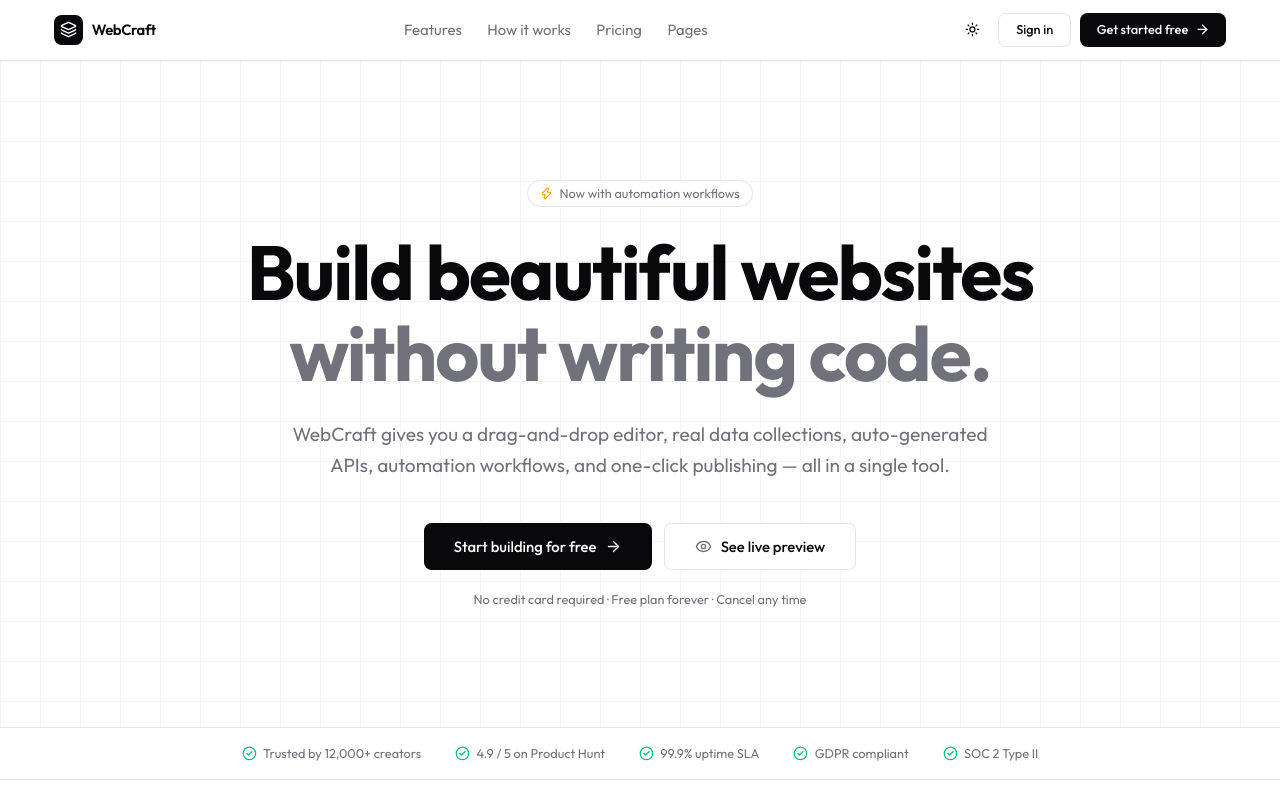
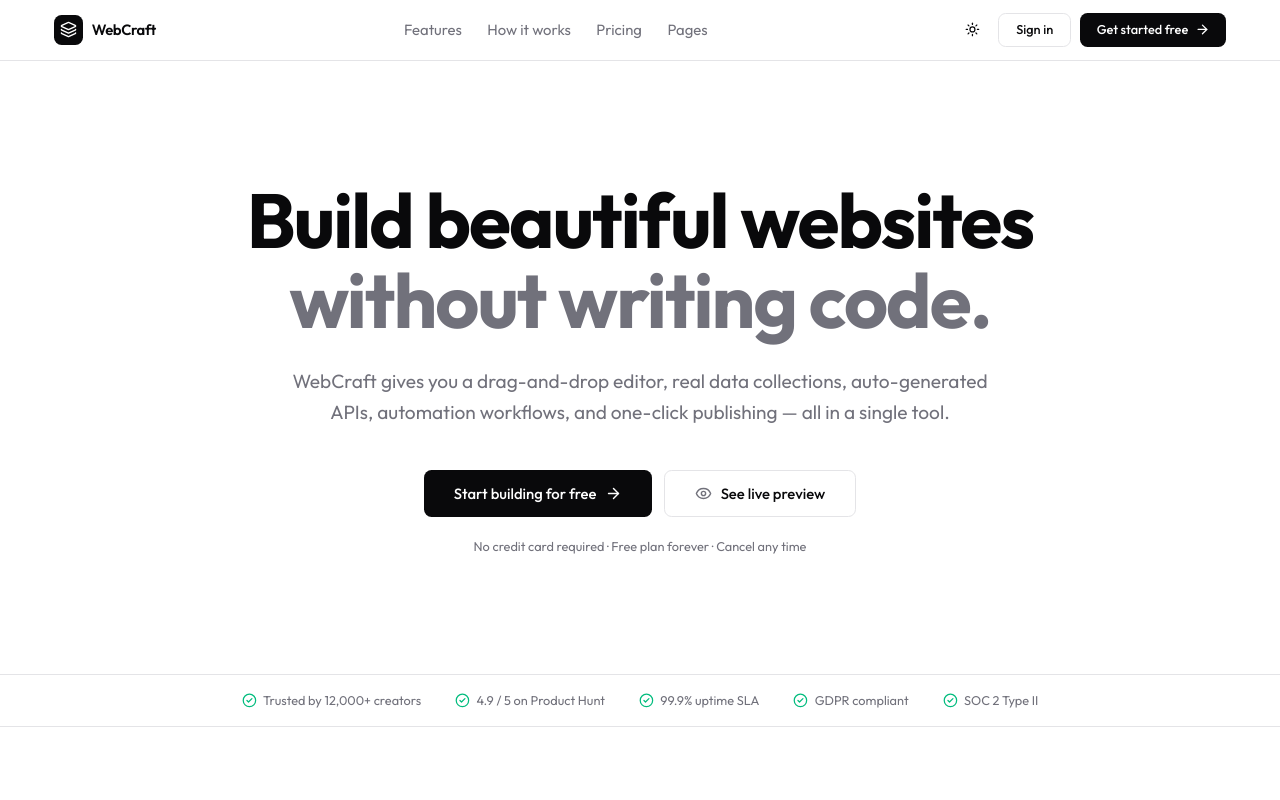
Before and after one commit to ssakib4040/website-builder-frontend, a Next.js app: page / in a window 1280 px wide. Shown: the top 800 px of the page. Built offline with nearby package versions, Linux system fonts and the light colour scheme.

Commit message:
refactor: improve NotFound page styles and enhance text readability

```diff
--- a/app/not-found.tsx
+++ b/app/not-found.tsx
@@ -6,7 +6,7 @@ export default function NotFound() {
     <div className="relative min-h-screen flex flex-col items-center justify-center bg-background overflow-hidden px-6">
       {/* Radial glow */}
       <div className="pointer-events-none absolute inset-0 flex items-center justify-center">
-        <div className="w-[600px] h-[600px] rounded-full bg-foreground/[0.03] blur-3xl" />
+        <div className="w-[600px] h-[600px] rounded-full bg-foreground/[0.03] dark:bg-foreground/[0.07] blur-3xl" />
       </div>
 
       <div className="relative z-10 flex flex-col items-center text-center max-w-lg mx-auto gap-8">
@@ -15,12 +15,14 @@ export default function NotFound() {
           <div className="w-9 h-9 rounded-xl bg-foreground flex items-center justify-center shadow-sm group-hover:opacity-80 transition-opacity">
             <Layers className="w-5 h-5 text-background" />
           </div>
-          <span className="font-semibold text-foreground text-lg">WebCraft</span>
+          <span className="font-semibold text-foreground text-lg">
+            WebCraft
+          </span>
         </Link>
 
         {/* 404 number + heading */}
         <div className="space-y-4">
-          <p className="text-[9rem] leading-none font-black tracking-tighter text-foreground/[0.06] select-none">
+          <p className="text-[9rem] leading-none font-black tracking-tighter text-foreground/[0.06] dark:text-foreground/[0.15] select-none">
             404
           </p>
           <div className="-mt-6 space-y-3">
@@ -28,8 +30,8 @@ export default function NotFound() {
               Page not found
             </h1>
             <p className="text-muted-foreground leading-relaxed max-w-sm mx-auto">
-              Looks like this page took a wrong turn. The URL might be
-              mistyped, or the page may have moved or been deleted.
+              Looks like this page took a wrong turn. The URL might be mistyped,
+              or the page may have moved or been deleted.
             </p>
           </div>
         </div>
--- a/app/page.tsx
+++ b/app/page.tsx
@@ -17,7 +17,6 @@ import {
   Menu,
   X,
   Eye,
-  Zap,
   ShieldCheck,
   Code2,
 } from "lucide-react";
@@ -282,14 +281,7 @@ export default function Home() {
 
       {/* ── Hero ── */}
       <section className="relative overflow-hidden border-b border-border">
-        {/* subtle grid bg */}
-        <div className="absolute inset-0 bg-[linear-gradient(to_right,var(--border)_1px,transparent_1px),linear-gradient(to_bottom,var(--border)_1px,transparent_1px)] bg-size-[40px_40px] opacity-40" />
         <div className="relative max-w-6xl mx-auto px-6 py-28 text-center">
-          <div className="inline-flex items-center gap-1.5 px-3 py-1 rounded-full border border-border bg-card text-xs text-muted-foreground mb-6">
-            <Zap className="w-3 h-3 text-amber-500" />
-            Now with automation workflows
-          </div>
-
           <h1 className="text-5xl sm:text-6xl lg:text-7xl font-bold tracking-tight text-foreground leading-[1.05] mb-6">
             Build beautiful websites
             <br />
```
